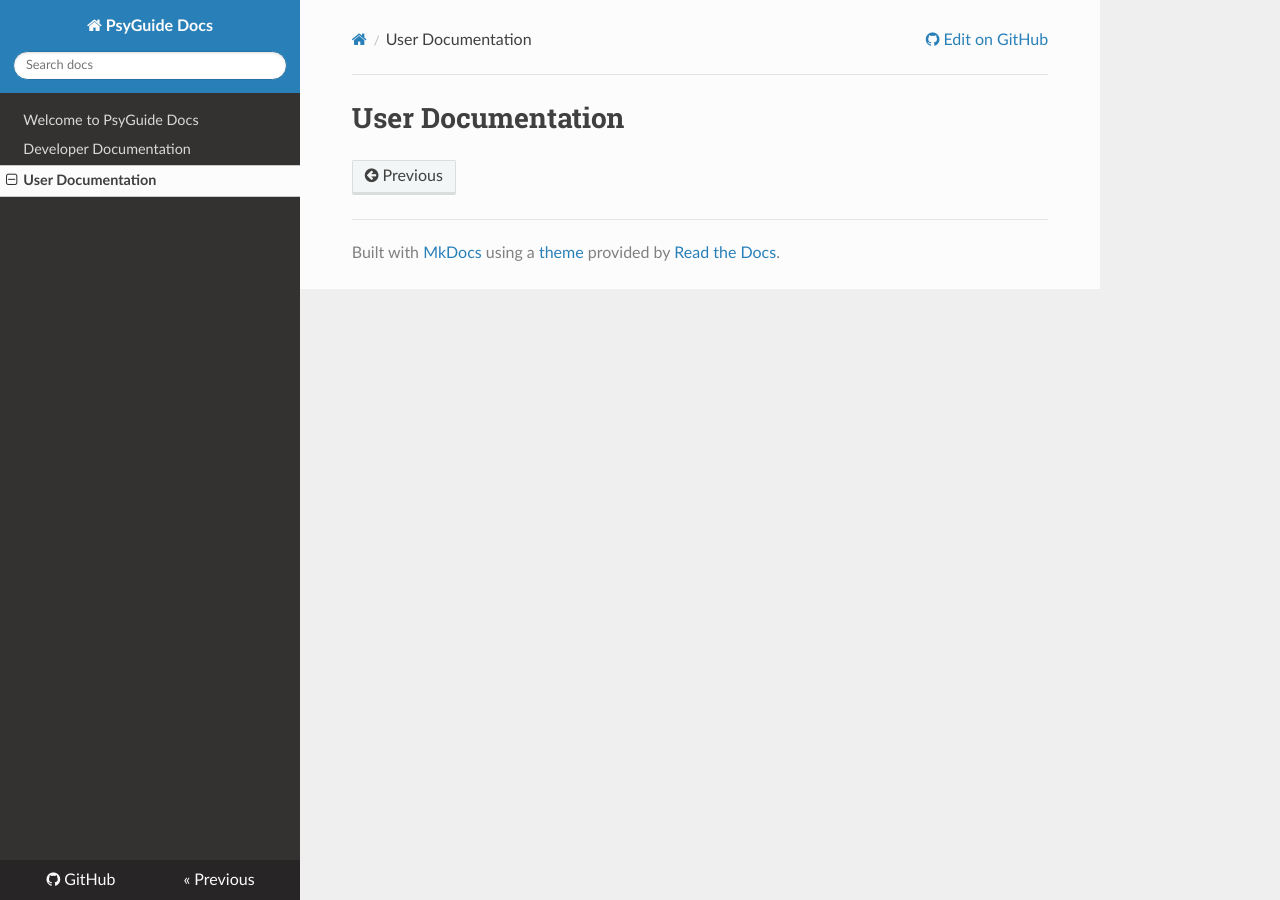
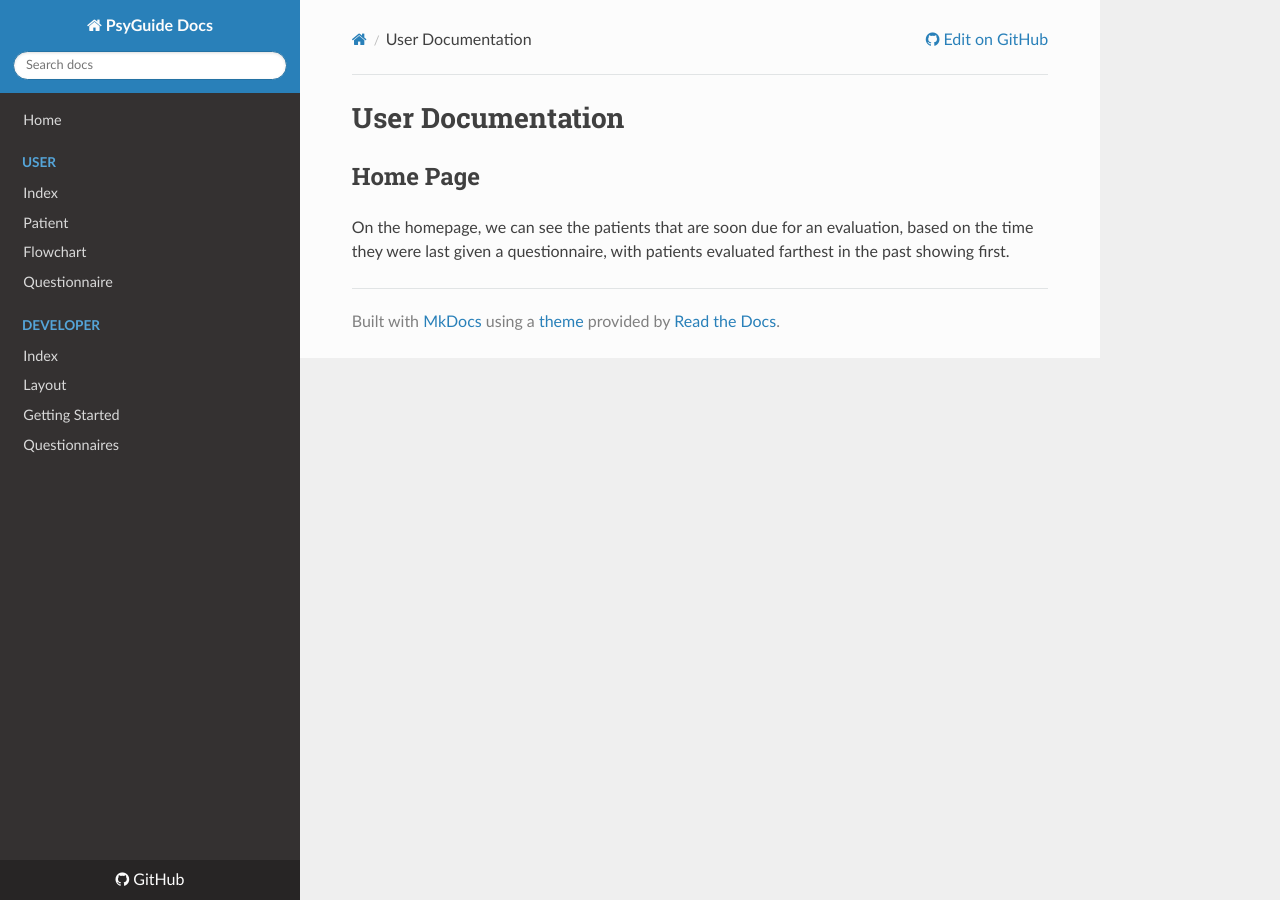
Before and after one commit to ToniaSchlick/PsyGuide, an MkDocs documentation site: the page built from docs/user/index.md, in a window 1280 px wide. Built offline with MkDocs 1.6.1, drawn with Linux system fonts in a browser that asks for light colours; nearby versions of some CDN libraries.

Commit message:
Flesh out documentation

```diff
--- a/docs/user.md
+++ /dev/null
@@ -1 +0,0 @@
-# User Documentation
--- /dev/null
+++ b/docs/user/index.md
@@ -0,0 +1,5 @@
+# User Documentation
+
+## Home Page
+
+On the homepage, we can see the patients that are soon due for an evaluation, based on the time they were last given a questionnaire, with patients evaluated farthest in the past showing first.
--- a/mkdocs.yml
+++ b/mkdocs.yml
@@ -1,3 +1,16 @@
 site_name: PsyGuide Docs
 repo_url: https://github.com/friday-the-13th/Front-end
 theme: readthedocs
+
+nav:
+- Home: 'index.md'
+- User:
+    - Index: 'user/'
+    - Patient: 'user/patient.md'
+    - Flowchart: 'user/flowchart.md'
+    - Questionnaire: 'user/questionnaire.md'
+- Developer:
+    - Index: 'developer/'
+    - Layout: 'developer/layout.md'
+    - Getting Started: 'developer/getting_started.md'
+    - Questionnaires: 'developer/questionnaire.md'
```
Also changed, not shown: docs/dev.md (deleted, +0 -33 lines), docs/developer/getting_started.md (added, +32 -0 lines), docs/developer/index.md (added, +1 -0 lines), docs/developer/layout.md (added, +50 -0 lines), docs/developer/questionnaire.md (added, +39 -0 lines), docs/index.md (+2 -2 lines), docs/user/flowchart.md (added, +7 -0 lines), docs/user/patient.md (added, +15 -0 lines), docs/user/questionnaire.md (added, +1 -0 lines).
